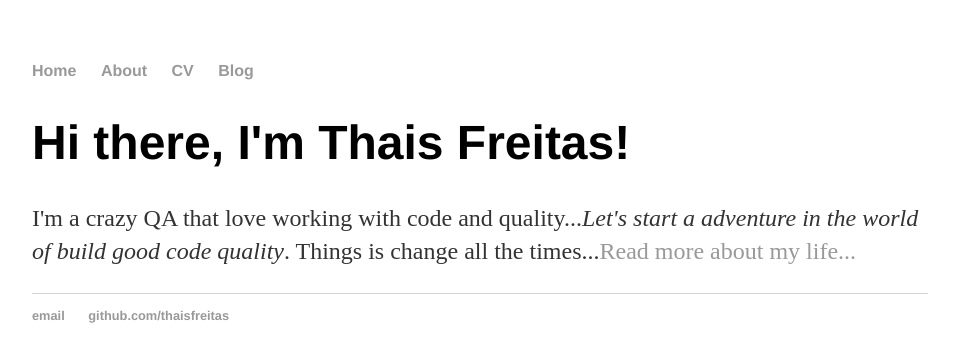
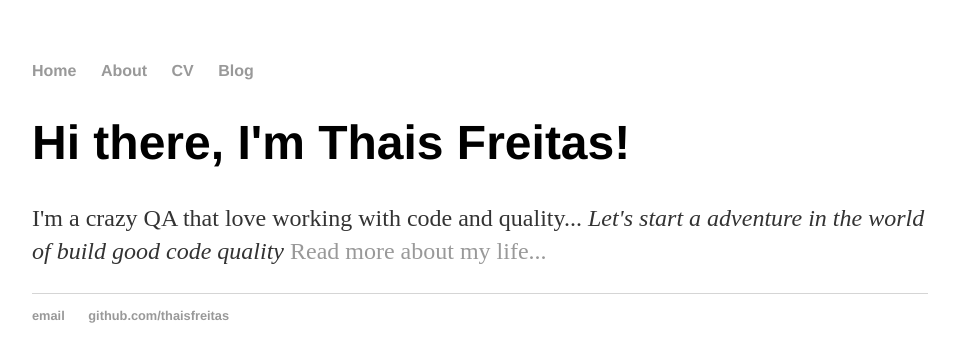
Before and after one commit to thaisfreitas/mysite, a Jekyll site: the page built from index.html, in a window 1280 px wide. Shown: the top 362 px of the page, without its empty margins (160-1116 px from the left). Built offline with Jekyll 4.4.1, drawn with Linux system fonts in a browser that asks for light colours.

Commit message:
fix spaces and remove some text

```diff
--- a/index.html
+++ b/index.html
@@ -2,8 +2,12 @@
 layout: default
 title: Thais Freitas, Quality Analyst
 ---
+    <div class="blurb">
+        <h1> Hi there, I'm Thais Freitas!</h1>
 
-        <div class="blurb">
-            <h1>Hi there, I'm Thais Freitas!</h1>
-            <p>I'm a crazy QA that love working with code and quality...<em>Let's start a adventure in the world of build good code quality</em>. Things is change all the times...<a href="/about">Read more about my life...</a></p>
-        </div>
+        <p> I'm a crazy QA that love working with code and quality...
+            <em>
+            Let's start a adventure in the world of build good code quality</em>
+            <a href="/about">Read more about my life... </a>
+        </p>
+    </div>
```
